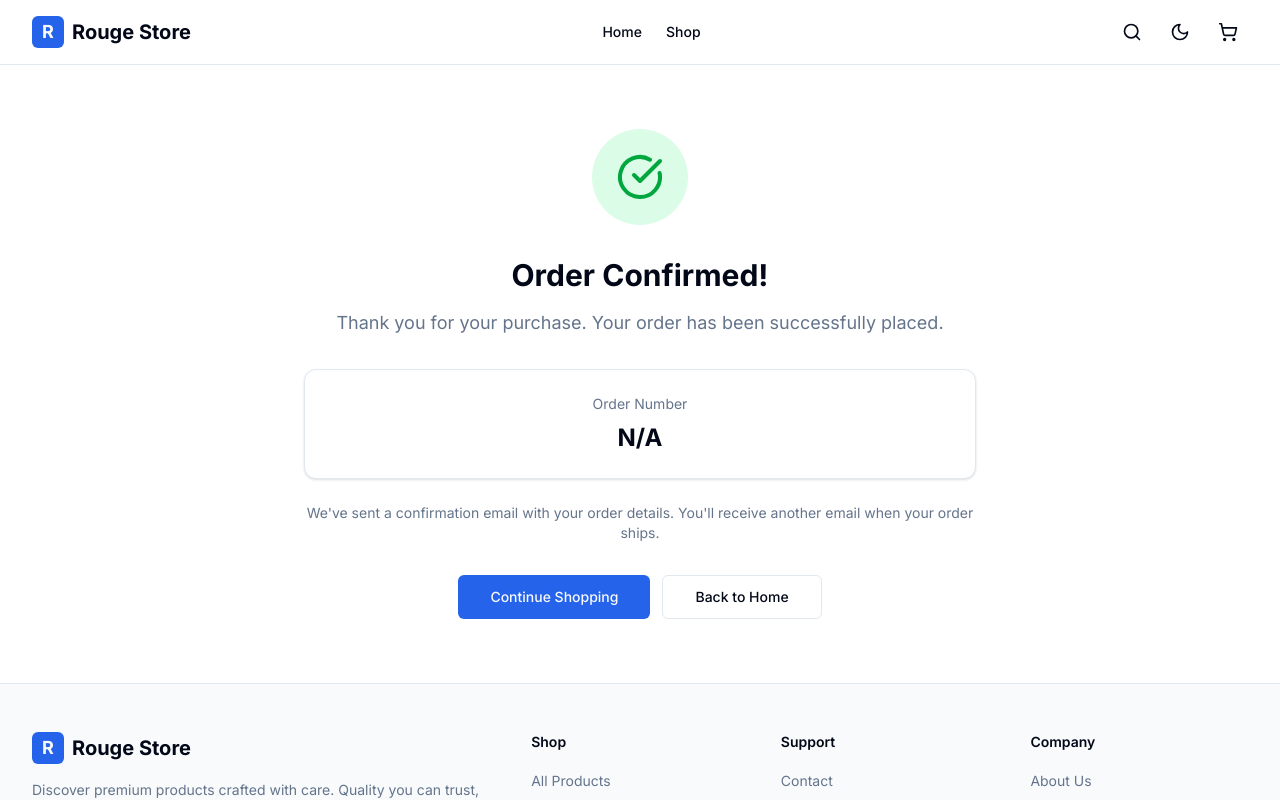
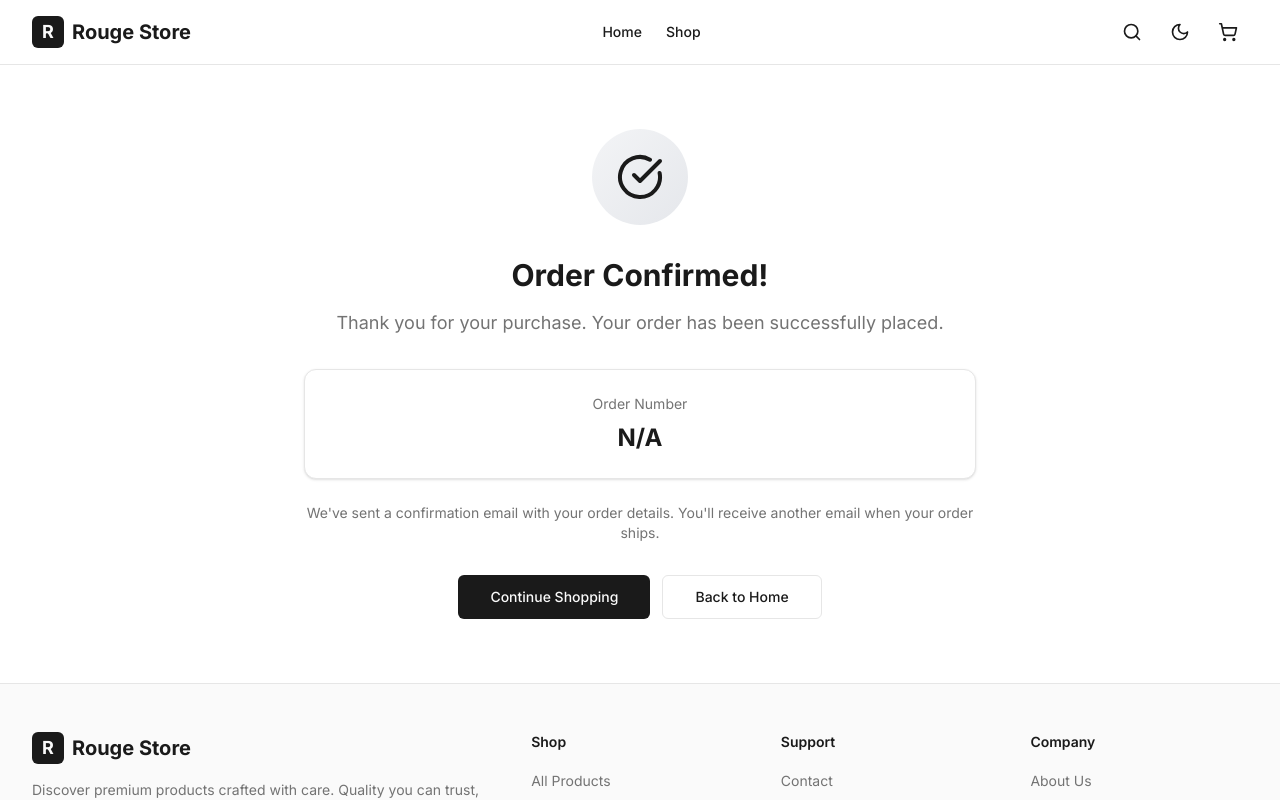
Before and after one commit to CROW-B3/rogue-store, a Next.js app: page /checkout/success in a window 1280 px wide. Shown: the top 800 px of the page. Built offline with nearby package versions, Linux system fonts and the light colour scheme.

Commit message:
feat: update styles for improved UI consistency and accessibility

```diff
--- a/app/checkout/success/page.tsx
+++ b/app/checkout/success/page.tsx
@@ -35,9 +35,9 @@ function OrderSuccessContent() {
             initial={{ scale: 0 }}
             animate={{ scale: 1 }}
             transition={{ delay: 0.2, type: "spring" }}
-            className="mx-auto flex h-24 w-24 items-center justify-center rounded-full bg-green-100"
+            className="mx-auto flex h-24 w-24 items-center justify-center rounded-full bg-gradient-to-br from-gray-100 to-gray-200"
           >
-            <CheckCircle className="h-12 w-12 text-green-600" />
+            <CheckCircle className="h-12 w-12 text-foreground" />
           </motion.div>
 
           <h1 className="mt-8 text-3xl font-bold">Order Confirmed!</h1>
--- a/app/globals.css
+++ b/app/globals.css
@@ -2,24 +2,24 @@
 
 @theme {
   --color-background: hsl(0 0% 100%);
-  --color-foreground: hsl(222.2 84% 4.9%);
+  --color-foreground: hsl(0 0% 10%);
   --color-card: hsl(0 0% 100%);
-  --color-card-foreground: hsl(222.2 84% 4.9%);
+  --color-card-foreground: hsl(0 0% 10%);
   --color-popover: hsl(0 0% 100%);
-  --color-popover-foreground: hsl(222.2 84% 4.9%);
-  --color-primary: hsl(221.2 83.2% 53.3%);
-  --color-primary-foreground: hsl(210 40% 98%);
-  --color-secondary: hsl(210 40% 96.1%);
-  --color-secondary-foreground: hsl(222.2 47.4% 11.2%);
-  --color-muted: hsl(210 40% 96.1%);
-  --color-muted-foreground: hsl(215.4 16.3% 46.9%);
-  --color-accent: hsl(210 40% 96.1%);
-  --color-accent-foreground: hsl(222.2 47.4% 11.2%);
-  --color-destructive: hsl(0 84.2% 60.2%);
-  --color-destructive-foreground: hsl(210 40% 98%);
-  --color-border: hsl(214.3 31.8% 91.4%);
-  --color-input: hsl(214.3 31.8% 91.4%);
-  --color-ring: hsl(221.2 83.2% 53.3%);
+  --color-popover-foreground: hsl(0 0% 10%);
+  --color-primary: hsl(0 0% 10%);
+  --color-primary-foreground: hsl(0 0% 98%);
+  --color-secondary: hsl(0 0% 96%);
+  --color-secondary-foreground: hsl(0 0% 10%);
+  --color-muted: hsl(0 0% 96%);
+  --color-muted-foreground: hsl(0 0% 45%);
+  --color-accent: hsl(0 0% 96%);
+  --color-accent-foreground: hsl(0 0% 10%);
+  --color-destructive: hsl(0 0% 20%);
+  --color-destructive-foreground: hsl(0 0% 98%);
+  --color-border: hsl(0 0% 90%);
+  --color-input: hsl(0 0% 90%);
+  --color-ring: hsl(0 0% 20%);
 
   --radius-sm: calc(0.5rem - 4px);
   --radius-md: calc(0.5rem - 2px);
@@ -70,47 +70,47 @@
 @layer base {
   :root {
     --background: 0 0% 100%;
-    --foreground: 222.2 84% 4.9%;
+    --foreground: 0 0% 10%;
     --card: 0 0% 100%;
-    --card-foreground: 222.2 84% 4.9%;
+    --card-foreground: 0 0% 10%;
     --popover: 0 0% 100%;
-    --popover-foreground: 222.2 84% 4.9%;
-    --primary: 221.2 83.2% 53.3%;
-    --primary-foreground: 210 40% 98%;
-    --secondary: 210 40% 96.1%;
-    --secondary-foreground: 222.2 47.4% 11.2%;
-    --muted: 210 40% 96.1%;
-    --muted-foreground: 215.4 16.3% 46.9%;
-    --accent: 210 40% 96.1%;
-    --accent-foreground: 222.2 47.4% 11.2%;
-    --destructive: 0 84.2% 60.2%;
-    --destructive-foreground: 210 40% 98%;
-    --border: 214.3 31.8% 91.4%;
-    --input: 214.3 31.8% 91.4%;
-    --ring: 221.2 83.2% 53.3%;
+    --popover-foreground: 0 0% 10%;
+    --primary: 0 0% 10%;
+    --primary-foreground: 0 0% 98%;
+    --secondary: 0 0% 96%;
+    --secondary-foreground: 0 0% 10%;
+    --muted: 0 0% 96%;
+    --muted-foreground: 0 0% 45%;
+    --accent: 0 0% 96%;
+    --accent-foreground: 0 0% 10%;
+    --destructive: 0 0% 20%;
+    --destructive-foreground: 0 0% 98%;
+    --border: 0 0% 90%;
+    --input: 0 0% 90%;
+    --ring: 0 0% 20%;
     --radius: 0.5rem;
   }
 
   .dark {
-    --background: 222.2 84% 4.9%;
-    --foreground: 210 40% 98%;
-    --card: 222.2 84% 4.9%;
-    --card-foreground: 210 40% 98%;
-    --popover: 222.2 84% 4.9%;
-    --popover-foreground: 210 40% 98%;
-    --primary: 217.2 91.2% 59.8%;
-    --primary-foreground: 222.2 47.4% 11.2%;
-    --secondary: 217.2 32.6% 17.5%;
-    --secondary-foreground: 210 40% 98%;
-    --muted: 217.2 32.6% 17.5%;
-    --muted-foreground: 215 20.2% 65.1%;
-    --accent: 217.2 32.6% 17.5%;
-    --accent-foreground: 210 40% 98%;
-    --destructive: 0 62.8% 30.6%;
-    --destructive-foreground: 210 40% 98%;
-    --border: 217.2 32.6% 17.5%;
-    --input: 217.2 32.6% 17.5%;
-    --ring: 224.3 76.3% 48%;
+    --background: 0 0% 10%;
+    --foreground: 0 0% 98%;
+    --card: 0 0% 15%;
+    --card-foreground: 0 0% 98%;
+    --popover: 0 0% 10%;
+    --popover-foreground: 0 0% 98%;
+    --primary: 0 0% 98%;
+    --primary-foreground: 0 0% 10%;
+    --secondary: 0 0% 20%;
+    --secondary-foreground: 0 0% 98%;
+    --muted: 0 0% 20%;
+    --muted-foreground: 0 0% 65%;
+    --accent: 0 0% 20%;
+    --accent-foreground: 0 0% 98%;
+    --destructive: 0 0% 80%;
+    --destructive-foreground: 0 0% 10%;
+    --border: 0 0% 20%;
+    --input: 0 0% 20%;
+    --ring: 0 0% 80%;
   }
 }
 
--- a/app/page.tsx
+++ b/app/page.tsx
@@ -31,7 +31,9 @@ export default function HomePage() {
             <div className="flex flex-col justify-center">
               <h1 className="text-4xl font-bold tracking-tight sm:text-5xl md:text-6xl">
                 Elevate Your Style
-                <span className="block text-primary">Shop With Confidence</span>
+                <span className="block bg-gradient-to-r from-gray-900 to-gray-600 bg-clip-text text-transparent">
+                  Shop With Confidence
+                </span>
               </h1>
               <p className="mt-6 text-lg text-muted-foreground">
                 Discover our curated collection of premium products. From
@@ -69,8 +71,8 @@ export default function HomePage() {
         <Container>
           <div className="grid gap-8 sm:grid-cols-3">
             <div className="flex flex-col items-center text-center">
-              <div className="flex h-12 w-12 items-center justify-center rounded-full bg-primary/10">
-                <Truck className="h-6 w-6 text-primary" />
+              <div className="flex h-12 w-12 items-center justify-center rounded-full bg-gradient-to-br from-gray-100 to-gray-200">
+                <Truck className="h-6 w-6 text-foreground" />
               </div>
               <h3 className="mt-4 font-semibold">Free Shipping</h3>
               <p className="mt-2 text-sm text-muted-foreground">
@@ -78,8 +80,8 @@ export default function HomePage() {
               </p>
             </div>
             <div className="flex flex-col items-center text-center">
-              <div className="flex h-12 w-12 items-center justify-center rounded-full bg-primary/10">
-                <Shield className="h-6 w-6 text-primary" />
+              <div className="flex h-12 w-12 items-center justify-center rounded-full bg-gradient-to-br from-gray-100 to-gray-200">
+                <Shield className="h-6 w-6 text-foreground" />
               </div>
               <h3 className="mt-4 font-semibold">Secure Payment</h3>
               <p className="mt-2 text-sm text-muted-foreground">
@@ -87,8 +89,8 @@ export default function HomePage() {
               </p>
             </div>
             <div className="flex flex-col items-center text-center">
-              <div className="flex h-12 w-12 items-center justify-center rounded-full bg-primary/10">
-                <RotateCcw className="h-6 w-6 text-primary" />
+              <div className="flex h-12 w-12 items-center justify-center rounded-full bg-gradient-to-br from-gray-100 to-gray-200">
+                <RotateCcw className="h-6 w-6 text-foreground" />
               </div>
               <h3 className="mt-4 font-semibold">Easy Returns</h3>
               <p className="mt-2 text-sm text-muted-foreground">
@@ -163,11 +165,11 @@ export default function HomePage() {
       </Section>
 
       {/* Newsletter */}
-      <Section className="bg-primary text-primary-foreground">
+      <Section className="bg-gradient-to-br from-gray-900 via-gray-800 to-black text-white">
         <Container>
           <div className="mx-auto max-w-2xl text-center">
             <h2 className="text-3xl font-bold">Stay in the Loop</h2>
-            <p className="mt-4 text-primary-foreground/90">
+            <p className="mt-4 text-white/80">
               Subscribe to our newsletter for exclusive offers, new arrivals,
               and style tips.
             </p>
--- a/components/layout/header.tsx
+++ b/components/layout/header.tsx
@@ -74,7 +74,7 @@ export function Header() {
               {itemCount > 0 && (
                 <Badge
                   variant="destructive"
-                  className="absolute -right-1 -top-1 h-5 w-5 rounded-full p-0 text-xs"
+                  className="absolute -right-2 -top-2 flex h-5 w-5 items-center justify-center rounded-full p-0 text-[10px] font-bold"
                 >
                   {itemCount}
                 </Badge>
--- a/components/ui/badge.tsx
+++ b/components/ui/badge.tsx
@@ -15,9 +15,9 @@ const badgeVariants = cva(
           "border-transparent bg-destructive text-destructive-foreground hover:bg-destructive/80",
         outline: "text-foreground",
         success:
-          "border-transparent bg-green-500 text-white hover:bg-green-600",
+          "border-transparent bg-foreground text-background hover:bg-foreground/80",
         warning:
-          "border-transparent bg-yellow-500 text-white hover:bg-yellow-600",
+          "border-transparent bg-muted text-muted-foreground hover:bg-muted/80",
       },
     },
     defaultVariants: {
```
